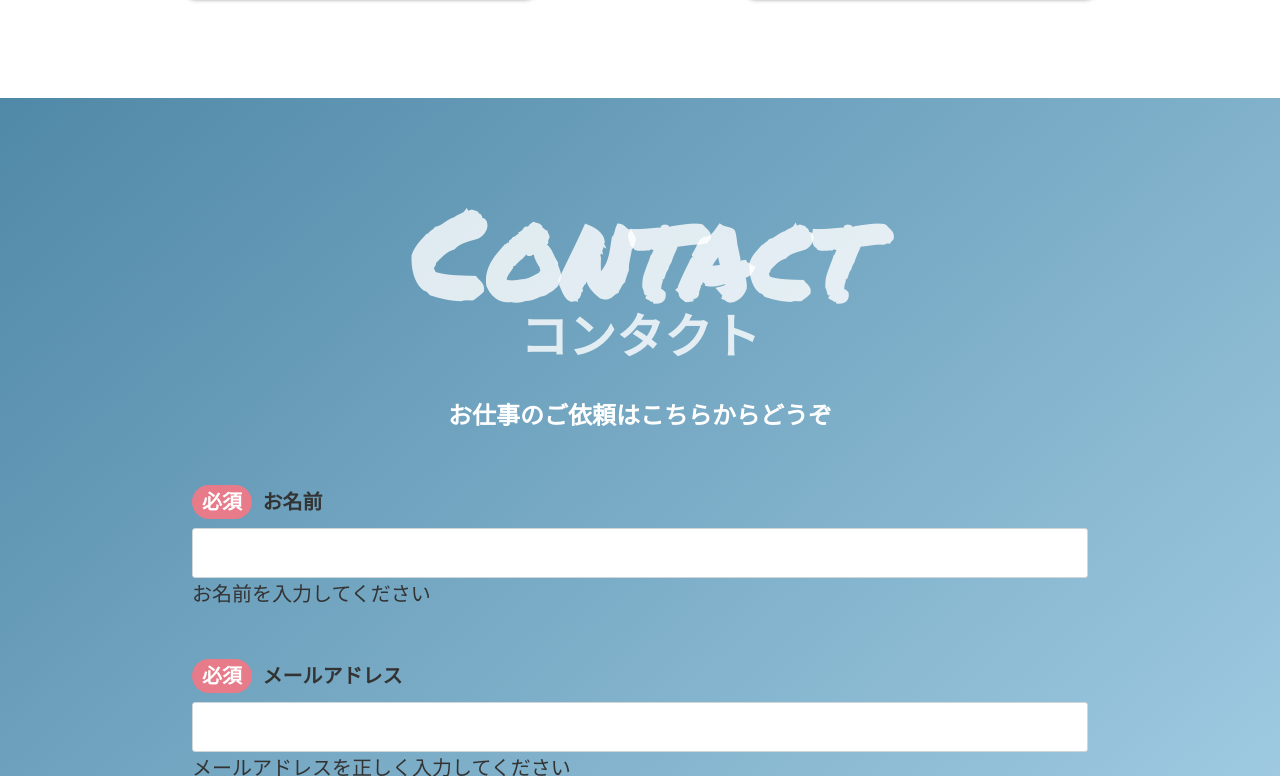
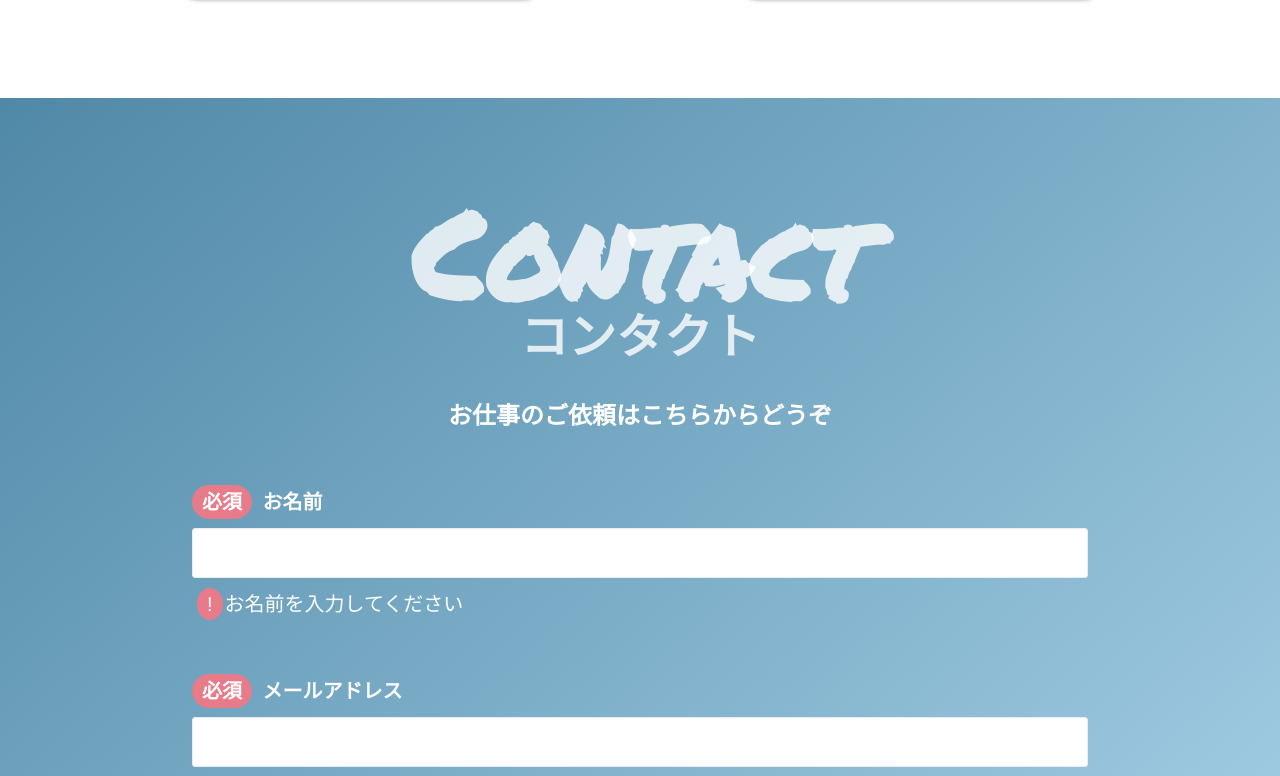
Before and after one commit to KYOYA-OGA/portfolio, a website built with webpack: page src/templates/index.html in a window 1280 px wide. Shown: the part 3884-4660 px from the top of the page. Built offline with nearby package versions, Linux system fonts and the light colour scheme; some packages are replaced by stand-ins of ours.

Commit message:
fixed contact button

```diff
--- a/src/css/components/_button.scss
+++ b/src/css/components/_button.scss
@@ -94,10 +94,11 @@
     font-size: $font-medium;
     color: #fff;
     transition: all 0.3s ease-in-out;
-    font-weight: 600;
+    font-weight: bold;
     height: auto;
     padding: 1rem;
     box-shadow: 0 5px 5px rgba($color-black, 0.2);
+    width: 100%;
 
     @include respond(tab-port) {
       width: 100%;
--- a/src/css/layout/_about.scss
+++ b/src/css/layout/_about.scss
@@ -81,7 +81,7 @@
     display: inline-block;
     font-size: $font-big;
     margin-bottom: 2.5rem;
-    background: linear-gradient(transparent 80%, $color-primary-light 80%);
+    background: linear-gradient(transparent 90%, $color-primary-light 90%);
 
     @include respond(tab-land) {
       font-size: $font-large;
--- a/src/css/layout/_contact.scss
+++ b/src/css/layout/_contact.scss
@@ -38,7 +38,8 @@
   }
 
   &__label {
-    font-weight: 600;
+    font-weight: bold;
+    color: #fff;
   }
 
   &__input {
@@ -46,7 +47,7 @@
     padding: 8px 15px;
     margin-right: 10px;
     margin-top: 10px;
-    border: 1px solid #d0d5d8;
+    border: 1px solid $color-grey-light;
     border-radius: 3px;
   }
 
@@ -69,4 +70,19 @@
     background: $color-grey-dark-2;
     border-radius: 20px;
   }
+
+  &__error {
+    color: #fff;
+    display: inline-block;
+    margin-top: 5px;
+    border-radius: 3px;
+    padding: 5px;
+
+    &--caution {
+      background-color: $color-secondary;
+      padding: 5px 10px;
+      border-radius: 50%;
+      margin-right: 2px;
+    }
+  }
 }
--- a/src/templates/index.html
+++ b/src/templates/index.html
@@ -309,20 +309,22 @@
       <div class="main-container contact__container">
         <p class="contact__text">お仕事のご依頼はこちらからどうぞ</p>
 
-        <!-- class, action, methodを変更しないでください -->
+
         <form class="formrun contact__form" action="https://form.run/api/v1/r/dvclni9ua0q5jpc3cw7hehyy" method="post"
           data-formrun-saving="true">
-          <!-- ↓自由に要素を追加・編集することができます -->
+
           <div class="contact__box">
             <label class="contact__label"> <span class="contact__must">必須</span> お名前</label>
             <input name="お名前" type="text" class="contact__input" data-formrun-required>
-            <div data-formrun-show-if-error="お名前">お名前を入力してください</div>
+            <div data-formrun-show-if-error="お名前" class="contact__error"><span class="contact__error--caution">
+                !</span>お名前を入力してください</div>
           </div>
 
           <div class="contact__box">
             <label class="contact__label"><span class="contact__must">必須</span> メールアドレス</label>
             <input name="メールアドレス" type="text" data-formrun-type="email" data-formrun-required class="contact__input">
-            <div data-formrun-show-if-error="メールアドレス">メールアドレスを正しく入力してください</div>
+            <div data-formrun-show-if-error="メールアドレス" class="contact__error"><span class="contact__error--caution">
+                !</span>メールアドレスを正しく入力してください</div>
           </div>
 
           <div class="contact__box">
```
Also changed, not shown: dist/index.html, dist/thanks.html, 4 other files.
